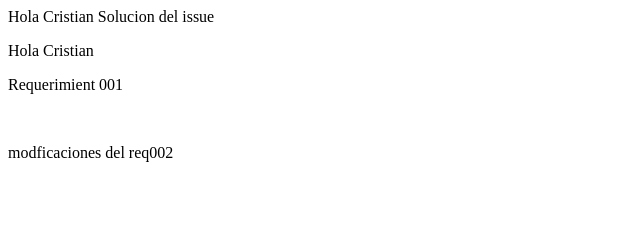
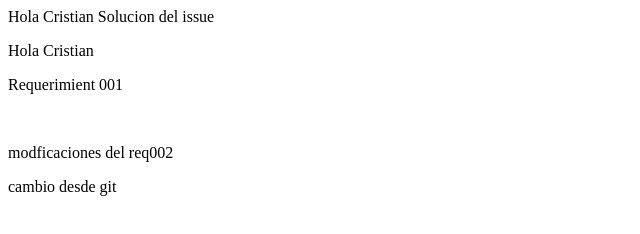
Before and after one commit to crmoyag-86/tallerce, a plain HTML site: page index.html in a window 1280 px wide. Shown: the whole page, without its empty margins (0-640 px from the left). Drawn offline with Linux system fonts and the light colour scheme.

Commit message:
Update desde git

```diff
--- a/index.html
+++ b/index.html
@@ -13,6 +13,7 @@
 <br>
 <p> modficaciones del req002</p>
 
+  <p>cambio desde git </p>
 
 </BODY>
 </HTML>
```
